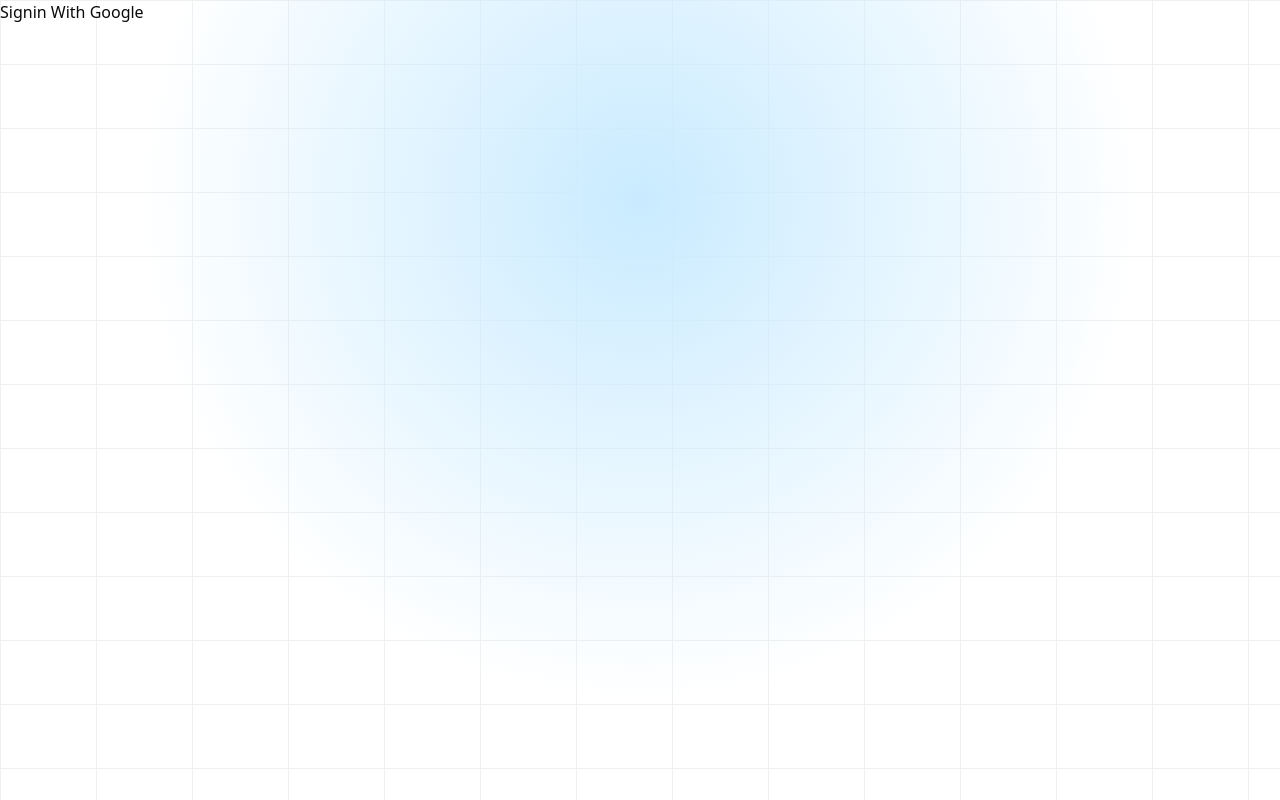
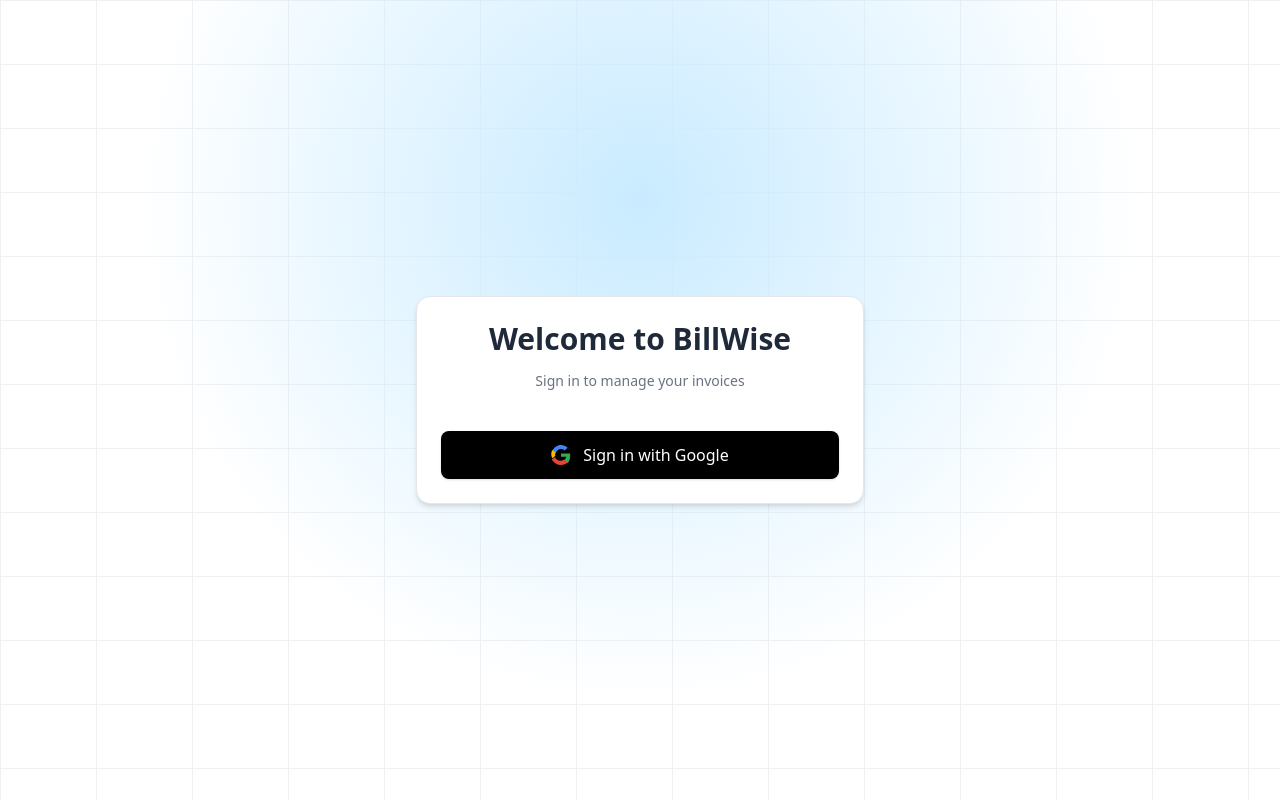
Before and after one commit to LazarosZiskos/invoice-app, a Next.js app: page /login in a window 1280 px wide. Built offline with nearby package versions, Linux system fonts and the light colour scheme; no server answers.

Commit message:
change login screen

```diff
--- a/app/login/page.tsx
+++ b/app/login/page.tsx
@@ -1,13 +1,5 @@
-import {
-  Card,
-  CardContent,
-  CardDescription,
-  CardTitle,
-} from "@/components/ui/card";
-import { Input } from "@/components/ui/input";
-import { Label } from "@/components/ui/label";
+import { Card, CardContent, CardHeader } from "@/components/ui/card";
 import { auth, signIn } from "../utils/auth";
-import { SubmitButton } from "../components/SubmitButton";
 import { redirect } from "next/navigation";
 
 export default async function Login() {
@@ -19,48 +11,62 @@
 
   return (
     <>
+      <div className="relative min-h-screen w-full">
+        {/* Background Grid + Radial Gradient */}
         <div className="absolute inset-0 -z-10 h-full w-full bg-white bg-[linear-gradient(to_right,#f0f0f0_1px,transparent_1px),linear-gradient(to_bottom,#f0f0f0_1px,transparent_1px)] bg-[size:6rem_4rem]">
-        <div className="absolute bottom-0 left-0 right-0 top-0 bg-[radial-gradient(circle_500px_at_50%_200px,#C9EBFF,transparent)]"></div>
+          <div className="absolute inset-0 bg-[radial-gradient(circle_500px_at_50%_200px,#C9EBFF,transparent)]"></div>
         </div>
-      {/* <div className="flex w-full h-screen px-8 items-center justify-center">
-        <Card className="max-w-sm px-4">
-          <CardTitle>
-            <h1 className="text-2xl font-bold">Login</h1>
-          </CardTitle>
-          <CardDescription>
-            Enter your email below to login to your account
-          </CardDescription>
+
+        {/* Login Card */}
+        <div className="flex min-h-screen items-center justify-center px-4">
+          <Card className="w-full max-w-md shadow-md border border-gray-200 bg-white">
+            <CardHeader>
+              <h1 className="text-3xl font-semibold text-center text-gray-800">
+                Welcome to BillWise
+              </h1>
+              <p className="mt-2 text-sm text-center text-gray-500">
+                Sign in to manage your invoices
+              </p>
+            </CardHeader>
             <CardContent>
-            <form
-              action={async (formData) => {
-                "use server";
-                await signIn("nodemailer", formData);
-              }}
-              className="flex flex-col gap-y-4"
-            >
-              <div className="flex flex-col gap-y-2">
-                <Label>Email</Label>
-                <Input
-                  name="email"
-                  type="email"
-                  required
-                  placeholder="hello@hello.com"
-                />
-              </div>
-              <SubmitButton title="Log In" />
-            </form>
-          </CardContent>
-        </Card>
-      </div> */}
-      <div>
               <form
                 action={async () => {
                   "use server";
                   await signIn("google");
                 }}
               >
-          <button type="submit">Signin With Google</button>
+                <button
+                  type="submit"
+                  className="w-full mt-4 flex items-center justify-center gap-3 rounded-md bg-black px-5 py-3 text-white font-medium transition hover:bg-black/80 shadow"
+                >
+                  <svg
+                    className="w-5 h-5"
+                    xmlns="http://www.w3.org/2000/svg"
+                    viewBox="0 0 48 48"
+                  >
+                    <path
+                      fill="#4285F4"
+                      d="M24 9.5c3.5 0 6.7 1.3 9.1 3.6l6.8-6.8C35.2 2.1 29.9 0 24 0 14.8 0 6.9 5.8 3.1 14.2l7.9 6.1C12.9 13.5 17.9 9.5 24 9.5z"
+                    />
+                    <path
+                      fill="#34A853"
+                      d="M46.1 24.5c0-1.4-.1-2.7-.4-4H24v7.6h12.6c-.6 3.4-2.7 6.3-5.8 8.2l8.9 6.9c5.2-4.8 6.4-11.8 6.4-18.7z"
+                    />
+                    <path
+                      fill="#FBBC05"
+                      d="M10.9 28.3c-1.2-3.4-1.2-7.1 0-10.4L3 11.8c-3.2 6.3-3.2 13.7 0 20l7.9-6.1z"
+                    />
+                    <path
+                      fill="#EA4335"
+                      d="M24 48c6.5 0 12-2.1 16-5.8l-8.9-6.9c-2.4 1.6-5.4 2.5-8.6 2.5-6.1 0-11.1-4-13-9.3l-7.9 6.1C6.9 42.2 14.8 48 24 48z"
+                    />
+                  </svg>
+                  Sign in with Google
+                </button>
               </form>
+            </CardContent>
+          </Card>
+        </div>
       </div>
     </>
   );
```
Lines whose indentation alone changed are shown as unchanged.
